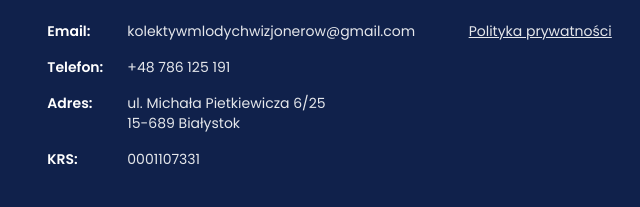
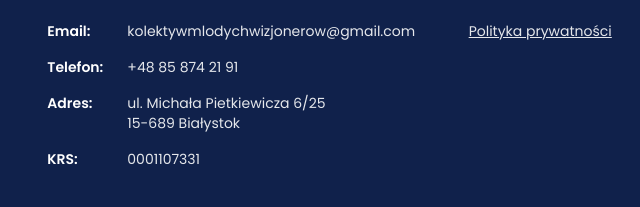
Before and after one commit to panamka17/mlodziwizjonerzy, a plain HTML site: page broszurathinktwice.html in a window 1280 px wide. Shown: the part 1510-1717 px from the top of the page, 406-1046 px from the left. Drawn offline with nearby package versions, Linux system fonts and the light colour scheme.

Commit message:
Update broszurathinktwice.html

```diff
--- a/broszurathinktwice.html
+++ b/broszurathinktwice.html
@@ -176,7 +176,7 @@
                     </li>
                     <li class="flex items-start">
                         <span class="text-white font-semibold w-20 flex-shrink-0">Telefon:</span>
-                        <a href="tel:+48786125191" class="hover:text-main transition-colors focus:outline-none focus:ring-2 focus:ring-white rounded-sm px-1 -ml-1">+48 786 125 191</a>
+                        <a href="tel:+48858742191" class="hover:text-main transition-colors focus:outline-none focus:ring-2 focus:ring-white rounded-sm px-1 -ml-1">+48 85 874 21 91</a>
                     </li>
                     <li class="flex items-start">
                         <span class="text-white font-semibold w-20 flex-shrink-0">Adres:</span>
```
